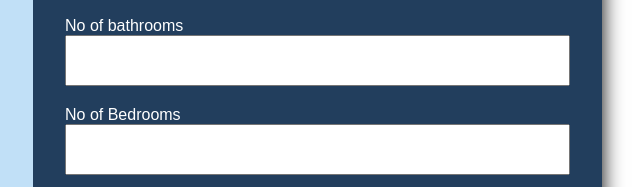
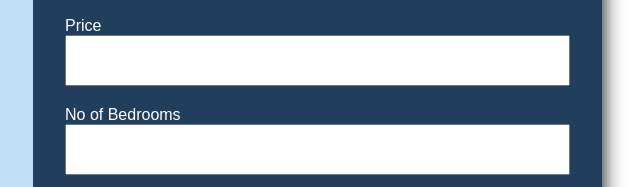
Before and after one commit to Luqman011/PropertyPro-Lite, a plain HTML site: page html/update.html in a window 1280 px wide. Shown: the part 283-470 px from the top of the page, 607-1247 px from the left. Drawn offline with Linux system fonts and the light colour scheme.

Commit message:
feat(update-page): delivers codes for update page.
- Add html code for update page
- Add another section for price input.

[delivers #167082379]

```diff
--- a/html/update.html
+++ b/html/update.html
@@ -60,7 +60,7 @@
 
     </p>
     <p>
-      <label>No of bathrooms</label>
+      <label>Price</label>
       <input type="number" name="num">
 
     </p>
```
